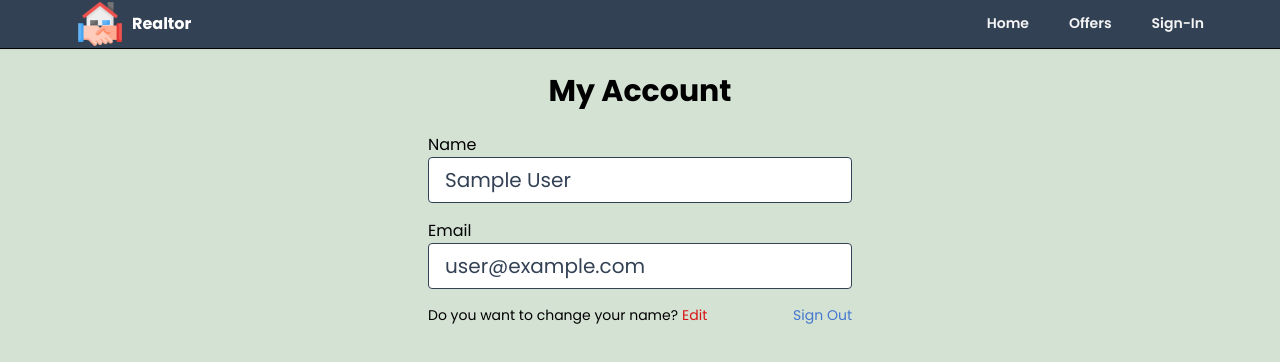
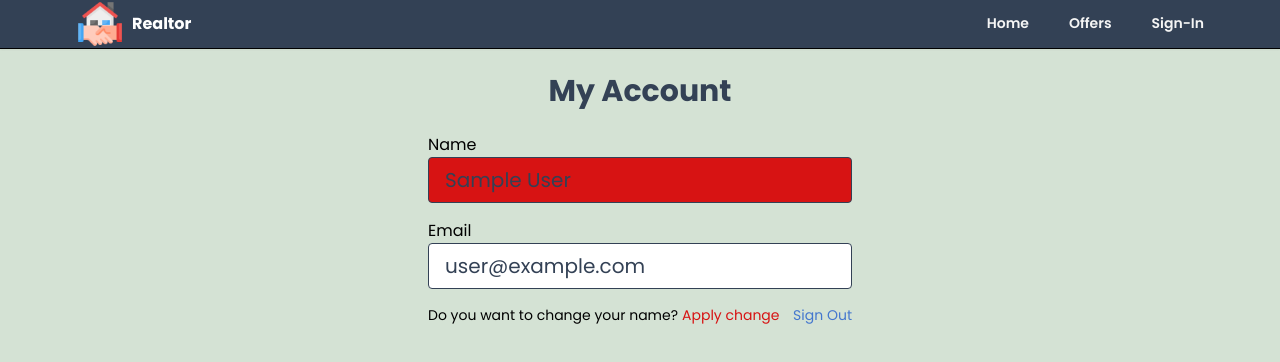
Before and after one commit to 2021BTech/realtor, a React (Create React App) app: page /profile in a window 1280 px wide. Shown: the top 362 px of the page. Built offline with nearby package versions, Linux system fonts and the light colour scheme; no server answers; sample sign-in values are in the browser's storage.

Commit message:
add the edit functionality to the profile page

```diff
--- a/src/pages/Profile.jsx
+++ b/src/pages/Profile.jsx
@@ -1,11 +1,15 @@
-import { getAuth } from "firebase/auth";
+import { getAuth, updateProfile } from "firebase/auth";
+import { doc, updateDoc } from "firebase/firestore";
 import React from "react";
 import { useState } from "react";
 import { useNavigate } from "react-router";
+import { toast } from "react-toastify";
+import { db } from "../firebase";
 
 const Profile = () => {
   const auth = getAuth();
   const navigate = useNavigate();
+  const [changeDetail, setChangeDetail] = useState("false");
   const [formDate, setFormDate] = useState({
     name: auth.currentUser.displayName,
     email: auth.currentUser.email,
@@ -16,10 +20,38 @@ const Profile = () => {
     auth.signOut();
     navigate("/");
   }
+  function onChange(e) {
+    setFormDate((prevState) => ({
+      ...prevState,
+      [e.target.id]: e.target.value,
+    }));
+  }
+
+  async function onSubmit() {
+    try {
+      if (auth.currentUser.displayName !== name) {
+        //update display name in firebase auth
+        await updateProfile(auth.currentUser, {
+          displayName: name,
+        });
+
+        //update the name in the fire store
+        const docRef = doc(db, "users", auth.currentUser.uid);
+        await updateDoc(docRef, {
+          name,
+        });
+      }
+      toast.success("Profile Details Updated");
+    } catch (error) {
+      toast.error("Couldn't update the profile details");
+    }
+  }
   return (
     <>
       <section className="max-w-4xl mx-auto flex justify-center items-center flex-col">
-        <h1 className="text-3xl text-center mt-6 font-bold"> My Account </h1>
+        <h1 className="text-3xl text-center mt-6 font-bold text-slate">
+          My Account
+        </h1>
         <div className="w-full md:w-[50%] mt-6 px-3 ">
           <form>
             {/* name input */}
@@ -29,8 +61,11 @@ const Profile = () => {
                 type="text"
                 id="name"
                 value={name}
-                disabled
-                className="w-full px-4 py-2 mb-4 text-xl text-slate bg-color-white border border-slate rounded transition ease-in-out"
+                disabled={!changeDetail}
+                onChange={onChange}
+                className={`w-full px-4 py-2 mb-4 text-xl text-slate bg-color-white border border-slate rounded transition ease-in-out ${
+                  changeDetail && "bg-red focus:bg-red"
+                }`}
               />
             </div>
             <div>
@@ -46,8 +81,14 @@ const Profile = () => {
             <div className="flex justify-between whitespace-nowrap text-sm sm:text-lg md:text-sm mb-6">
               <p className="flex items-center">
                 Do you want to change your name?
-                <span className="text-red hover:text-slate transition ease-in-out duration-200 ml-1 cursor-pointer">
-                  Edit
+                <span
+                  onClick={() => {
+                    changeDetail && onSubmit();
+                    setChangeDetail((prevState) => !prevState);
+                  }}
+                  className="text-red hover:text-slate transition ease-in-out duration-200 ml-1 cursor-pointer"
+                >
+                  {changeDetail ? "Apply change" : "Edit"}
                 </span>
               </p>
               <p
```
